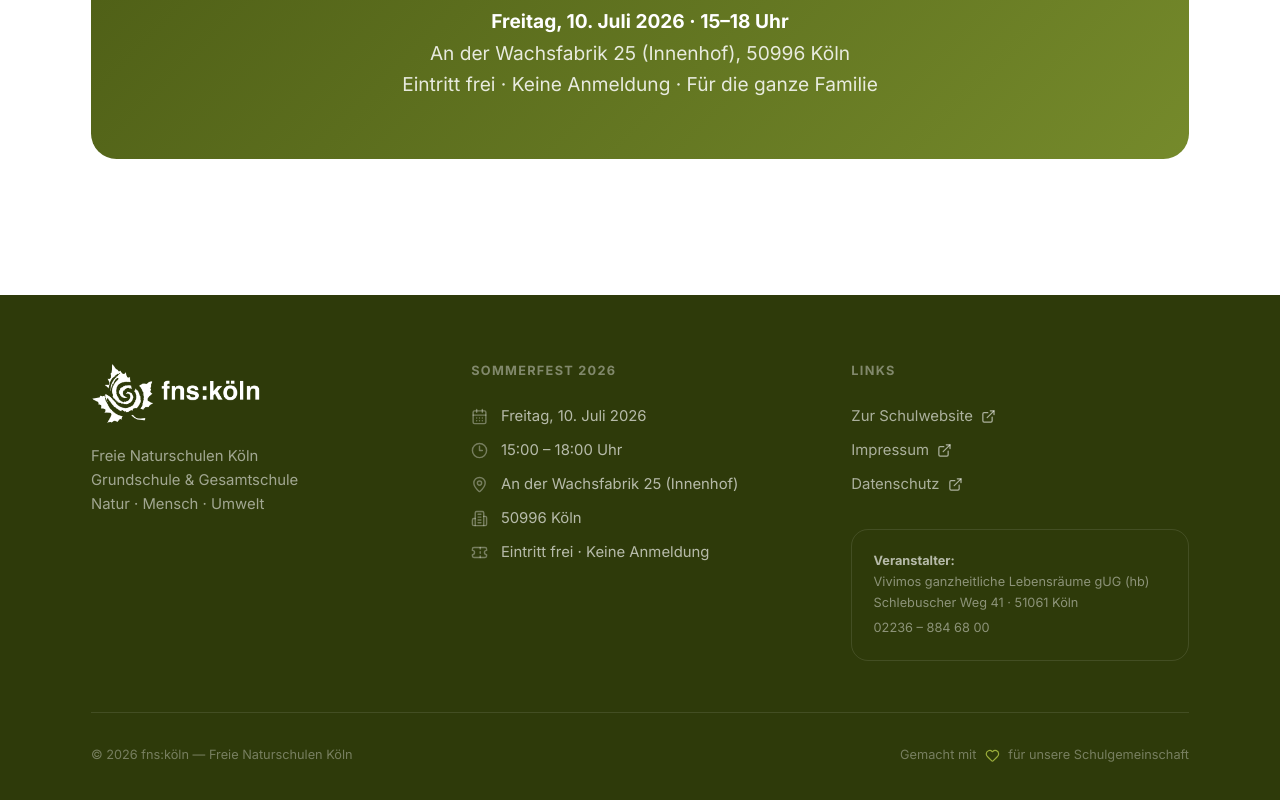
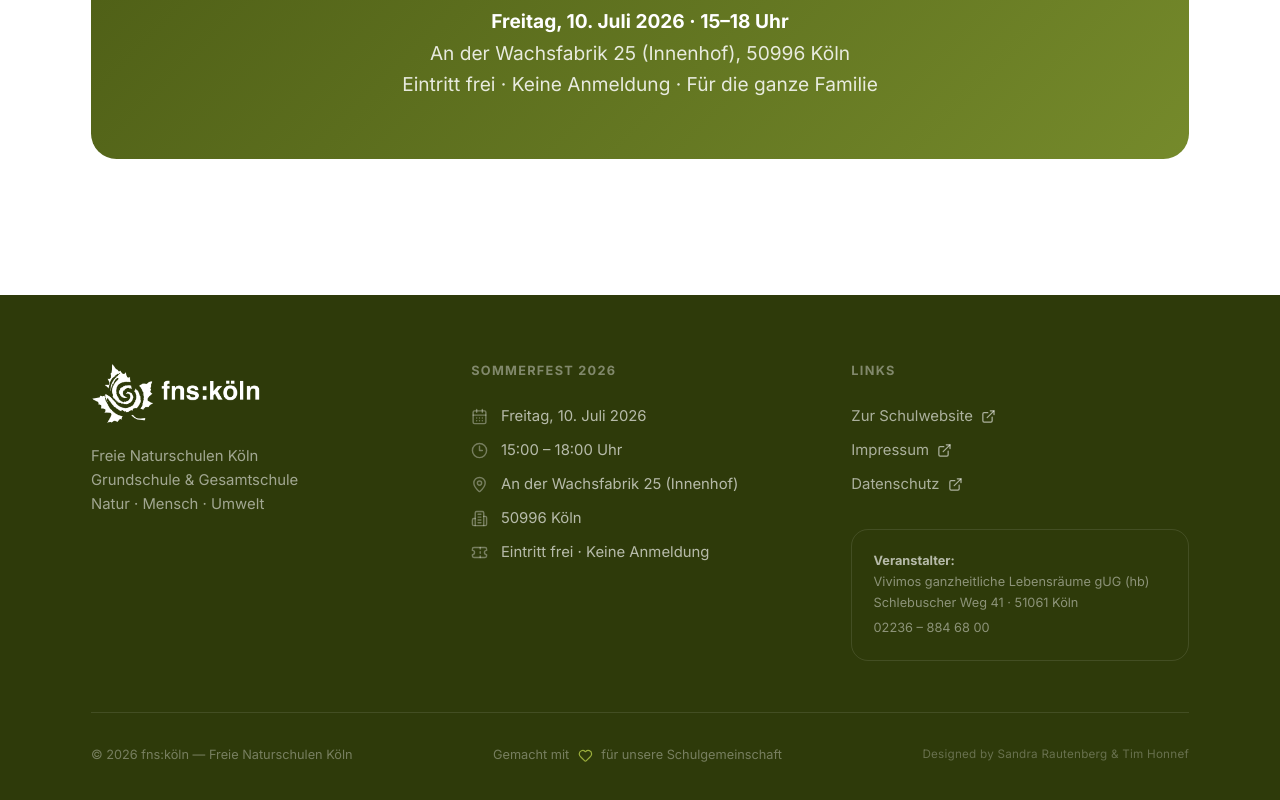
Before and after one commit to Cassiexoxo92/sommerfest-fns-koeln, a Next.js app: page / in a window 1280 px wide. Shown: the part 9142-9942 px from the top of the page. Built offline with nearby package versions, Linux system fonts and the light colour scheme.

Commit message:
feat: add designer credit to footer (Sandra Rautenberg & Tim Honnef)

```diff
--- a/src/components/Footer.tsx
+++ b/src/components/Footer.tsx
@@ -88,6 +88,9 @@ export function Footer() {
             <Heart className="w-3.5 h-3.5 text-[#9aad3b]" aria-hidden="true" />
             für unsere Schulgemeinschaft
           </p>
+          <p style={{ fontSize: "0.6875rem", color: "rgba(255,255,255,0.28)", letterSpacing: "0.02em" }}>
+            Designed by Sandra Rautenberg &amp; Tim Honnef
+          </p>
         </div>
       </div>
     </footer>
```
